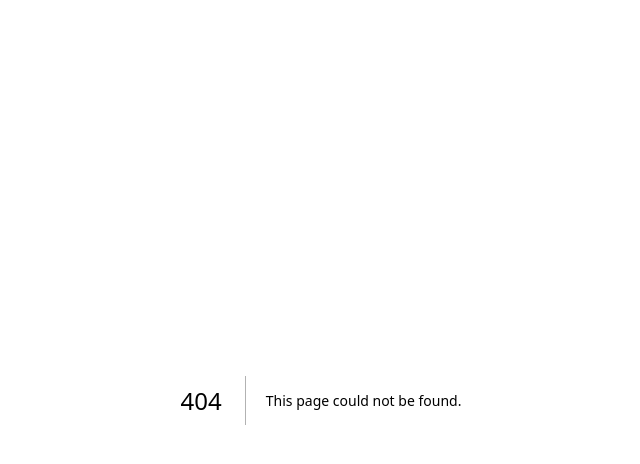
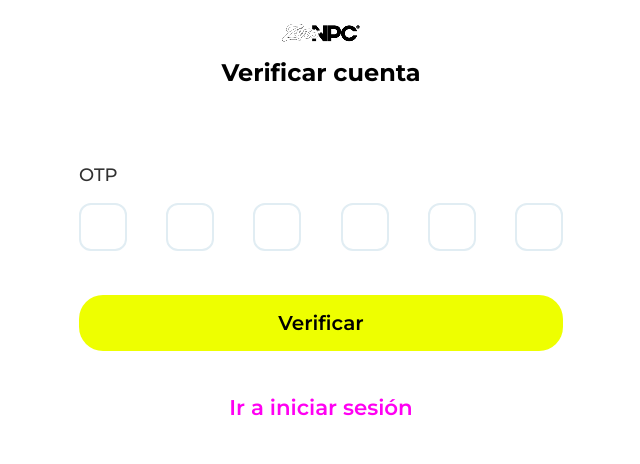
Before and after one commit to biluses/npc_fe, a Next.js app: page /verify-account in a window 1280 px wide. Before the commit this address had no page. Shown: the top 464 px of the page, without its empty margins (319-959 px from the left). Built offline with nearby package versions, Linux system fonts and the light colour scheme.

Commit message:
integration verify account api

```diff
--- a/services/auth/auth.js
+++ b/services/auth/auth.js
@@ -20,6 +20,20 @@ export const authApiSlice = createApi({
         login: builder.query({
             query: (credentials) => ({
                 url: `/public/${apiVersion}/user/auth/login`,
+                method: "POST",
+                body: credentials,
+            }),
+        }),
+        checkEmail: builder.query({
+            query: (credentials) => ({
+                url: `/public/${apiVersion}/user/auth/email-check`,
+                method: "POST",
+                body: credentials,
+            }),
+        }),
+        verifyAccount: builder.query({
+            query: (credentials) => ({
+                url: `/public/${apiVersion}/user/auth/verify-account`,
                 method: "POST",
                 body: credentials,
             }),
@@ -48,4 +62,4 @@ export const authApiSlice = createApi({
     }),
 });
 
-export const { useLazyLoginQuery, useLazyForgotpasswordQuery, useLazyVerifyotpQuery, useSendotpMutation, useRegisterMutation } = authApiSlice;
+export const { useLazyLoginQuery, useLazyCheckEmailQuery, useLazyVerifyAccountQuery, useLazyForgotpasswordQuery, useLazyVerifyotpQuery, useSendotpMutation, useRegisterMutation } = authApiSlice;
--- a/src/app/(auth)/personal-details/page.jsx
+++ b/src/app/(auth)/personal-details/page.jsx
@@ -63,7 +63,6 @@ const MultiStepForm = () => {
             if (step < 3) {
                 setStep((prev) => prev + 1);
             } else {
-                console.log("Final Values", values);
                 const { confirmPassword, ...filterPayload } = values;
                 const payload = {
                     email: userEmail,
@@ -73,11 +72,13 @@ const MultiStepForm = () => {
                 }
                 try {
                     const response = await register(payload).unwrap();
-                    toast.success(response.message);
-                    console.log("response", response);
-                    dispatch(setEmail(null));
-                    dispatch(setLogin(response?.data))
-                    router.push("/profile");
+                    if (response?.status) {
+                        localStorage.setItem('secretId', response?.data?.secretId);
+                        dispatch(setEmail(null));
+                        router.push("/verify-account");
+                    } else {
+                        toast.error("Something went wrong");
+                    }
 
                 } catch (err) {
                     console.log("signup api error", err);
--- a/src/app/(auth)/signup/page.jsx
+++ b/src/app/(auth)/signup/page.jsx
@@ -7,11 +7,13 @@ import * as Yup from "yup";
 import { useDispatch } from 'react-redux';
 import { toast } from "react-toastify";
 import { setEmail } from "../../../../redux/reducers/slice/authSlice";
+import { useLazyCheckEmailQuery } from "../../../../services/auth/auth";
 
 const Carousel = () => {
     const [isShow, setIsShow] = useState(false);
     const router = useRouter();
     const dispatch = useDispatch();
+    const [checkEmail] = useLazyCheckEmailQuery();
 
     const formik = useFormik({
         initialValues: {
@@ -22,10 +24,27 @@ const Carousel = () => {
                 .email("Correo electrónico no válido")
                 .required("El correo electrónico es obligatorio"),
         }),
-        onSubmit: (values) => {
+        onSubmit: async (values) => {
             console.log("Form values:", values);
-            dispatch(setEmail(values.email));
-            router.push("/personal-details");
+            const payload = {
+                email: values.email,
+            }
+            try {
+                const response = await checkEmail(payload).unwrap();
+                if (response?.data?.isUnique) {
+                    toast.success(response?.message);
+                    dispatch(setEmail(values.email));
+                    router.push("/personal-details");
+                } else {
+                    toast.error("Email already used");
+                }
+            } catch (err) {
+                console.log("signup api error", err);
+                toast.error(err?.data?.message || 'Algo salió mal');
+            } finally {
+                setSubmitting(false);
+                resetForm();
+            }
         },
     });
 
--- /dev/null
+++ b/src/app/(auth)/verify-account/page.jsx
@@ -0,0 +1,130 @@
+"use client";
+import Link from "next/link";
+import { useRouter } from "next/navigation";
+import { useRef, useState, useEffect } from "react";
+import { useFormik } from "formik";
+import * as Yup from "yup";
+import { useDispatch } from 'react-redux';
+import { toast } from "react-toastify";
+import { setEmail, setLogin } from "../../../../redux/reducers/slice/authSlice";
+import { useLazyVerifyAccountQuery } from "../../../../services/auth/auth";
+
+const Carousel = () => {
+    const dispatch = useDispatch();
+    const router = useRouter();
+    const secretId = typeof window !== 'undefined' ? localStorage.getItem('secretId') : null;
+    const [verifyAccount] = useLazyVerifyAccountQuery();
+
+    const otpLength = 6;
+    const otpRefs = Array(otpLength).fill().map(() => useRef(null));
+
+    const formik = useFormik({
+        initialValues: {
+            otp: "",
+        },
+        validationSchema: Yup.object({
+            otp: Yup.string()
+                .required("El OTP es obligatorio")
+                .length(otpLength, `El OTP debe tener ${otpLength} dígitos`),
+        }),
+        onSubmit: async (values, { resetForm }) => {
+            const payload = {
+                verificationToken: values.otp,
+                secretId: secretId
+            };
+
+            try {
+                const response = await verifyAccount(payload).unwrap();
+                console.log("response", response);
+                if (response?.status) {
+                    localStorage.removeItem("secretId");
+                    toast.success(response?.message);
+                    dispatch(setLogin(response?.data))
+                    router.push("/profile");
+
+                    router.push("/profile");
+                } else {
+                    toast.error("Algo salió mal");
+                }
+            } catch (err) {
+                console.log("verifyAccount error:", err);
+                toast.error(err?.data?.message || "Algo salió mal");
+            } finally {
+                resetForm();
+                otpRefs[0].current?.focus();
+            }
+        },
+    });
+
+    // Auto-focus next input and set value
+    const handleChange = (e, index) => {
+        const value = e.target.value;
+        if (isNaN(value)) return;
+
+        const otpArray = formik.values.otp.split("");
+        otpArray[index] = value;
+        formik.setFieldValue("otp", otpArray.join(""));
+
+        if (value && index < otpLength - 1) {
+            otpRefs[index + 1].current?.focus();
+        }
+    };
+
+    // Backspace handling
+    const handleKeyDown = (e, index) => {
+        if (e.key === "Backspace" && !formik.values.otp[index] && index > 0) {
+            otpRefs[index - 1].current?.focus();
+        }
+    };
+
+    // Auto-submit if OTP fully entered
+    useEffect(() => {
+        if (formik.values.otp.length === otpLength) {
+            formik.handleSubmit();
+        }
+    }, [formik.values.otp]);
+
+    return (
+        <div className="p-5">
+            <div className="login-div">
+                <img src="/images/logo_dark.png" alt="logo" />
+                <h1 className="forgot-title">Verificar cuenta</h1>
+                <div className="signup-form mt-6">
+                    <form onSubmit={formik.handleSubmit}>
+                        <p className="form-field-title">OTP</p>
+                        <div className="otp-input-wrapper">
+                            {[...Array(otpLength)].map((_, index) => (
+                                <input
+                                    key={index}
+                                    type="text"
+                                    maxLength="1"
+                                    ref={otpRefs[index]}
+                                    value={formik.values.otp[index] || ""}
+                                    onChange={(e) => handleChange(e, index)}
+                                    onKeyDown={(e) => handleKeyDown(e, index)}
+                                    className="otp-box"
+                                />
+                            ))}
+                        </div>
+                        {formik.errors.otp && formik.touched.otp && (
+                            <p className="text-red-500 text-sm mt-2">{formik.errors.otp}</p>
+                        )}
+                        {/* <button
+                            type="button"
+                            className="text-primary-black text-lg font-medium flex ml-auto"
+                            onClick={() => toast.info("OTP reenviado")}
+                        >
+                            Reenviar
+                        </button> */}
+                        <button className="main-button my-6" type="submit">Verificar</button>
+                    </form>
+                    <Link href="/login" className="flex justify-center forgot-pwd-link">
+                        Ir a iniciar sesión
+                    </Link>
+                </div>
+            </div>
+        </div>
+    );
+};
+
+export default Carousel;
--- a/src/app/(auth)/verify-otp/page.jsx
+++ /dev/null
@@ -1,88 +0,0 @@
-"use client";
-import Link from "next/link";
-import { useRouter } from "next/navigation";
-import { useRef, useState } from "react";
-import { useFormik } from "formik";
-import * as Yup from "yup";
-import { useDispatch } from 'react-redux';
-import { toast } from "react-toastify";
-import { setEmail } from "../../../../redux/reducers/slice/authSlice";
-
-const Carousel = () => {
-    const [isShow, setIsShow] = useState(false);
-    const [showPassword, setShowPassword] = useState(false);
-    const [showConfirmPassword, setShowConfirmPassword] = useState(false);
-    const router = useRouter();
-    const dispatch = useDispatch();
-    const otpLength = 6;
-    const otpRefs = Array(otpLength).fill().map(() => useRef(null));
-    const [otp, setOtp] = useState(new Array(otpLength).fill(""));
-
-    const handleChange = (element, index) => {
-        if (isNaN(element.value)) return;
-        const value = element.value;
-        setOtp(prevOtp => {
-            const newOtp = [...prevOtp];
-            newOtp[index] = value;
-            if (value !== "" && index < otpLength - 1) {
-                otpRefs[index + 1].current.focus();
-            }
-            return newOtp;
-        });
-    };
-
-    const handleKeyDown = (element, index) => {
-        if (element.key === "Backspace" && index > 0) {
-            otpRefs[index - 1].current.focus();
-        }
-    };
-
-    const formik = useFormik({
-        initialValues: {
-            email: "",
-        },
-        validationSchema: Yup.object({
-            email: Yup.string()
-                .email("Correo electrónico no válido")
-                .required("El correo electrónico es obligatorio"),
-        }),
-        onSubmit: (values) => {
-            console.log("Form values:", values);
-            dispatch(setEmail(values.email));
-            router.push("/personal-details");
-        },
-    });
-
-    return (
-        <div className="p-5">
-            <div className="login-div">
-                <img src="/images/logo_dark.png" alt="logo" />
-                <h1 className="forgot-title">Verificar cuenta</h1>
-                <div className="signup-form mt-6">
-                    <form onSubmit={formik.handleSubmit}>
-                        <p className="form-field-title">OTP</p>
-                        <div className="otp-input-wrapper">
-                            {otp.map((data, index) => (
-                                <input
-                                    key={index}
-                                    type="text"
-                                    maxLength="1"
-                                    ref={otpRefs[index]}
-                                    value={data}
-                                    onChange={(e) => handleChange(e.target, index)}
-                                    onKeyUp={(e) => handleKeyDown(e, index)}
-                                />
-                            ))}
-                        </div>
-                        <button className="text-primary-black text-lg font-medium flex ml-auto">Reenviar</button>
-                        <button className="main-button my-6" type="submit">Verificar</button>
-                    </form>
-                    <Link href="/login" className="flex justify-center forgot-pwd-link">Ir a iniciar sesión</Link>
-                </div>
-                {/* <p className="login-text">¿Ya tienes una cuenta? <Link href="/login" className="login-signup-link">Inciar sesión</Link></p> */}
-            </div>
-        </div >
-    );
-};
-
-export default Carousel;
```
